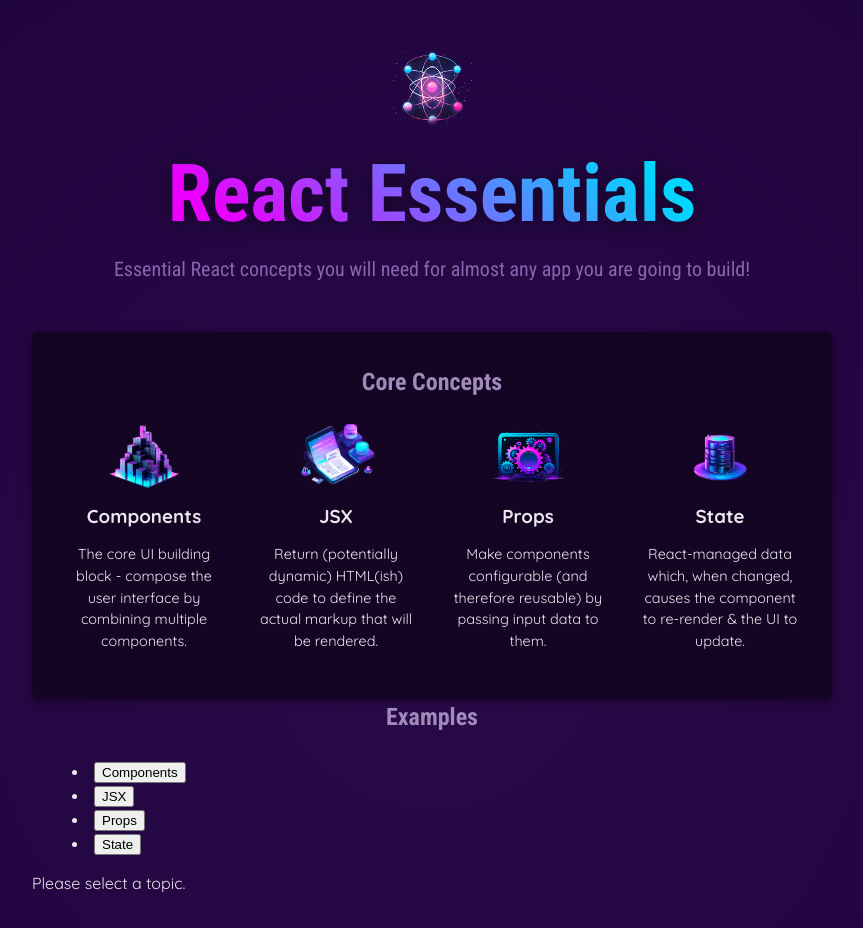
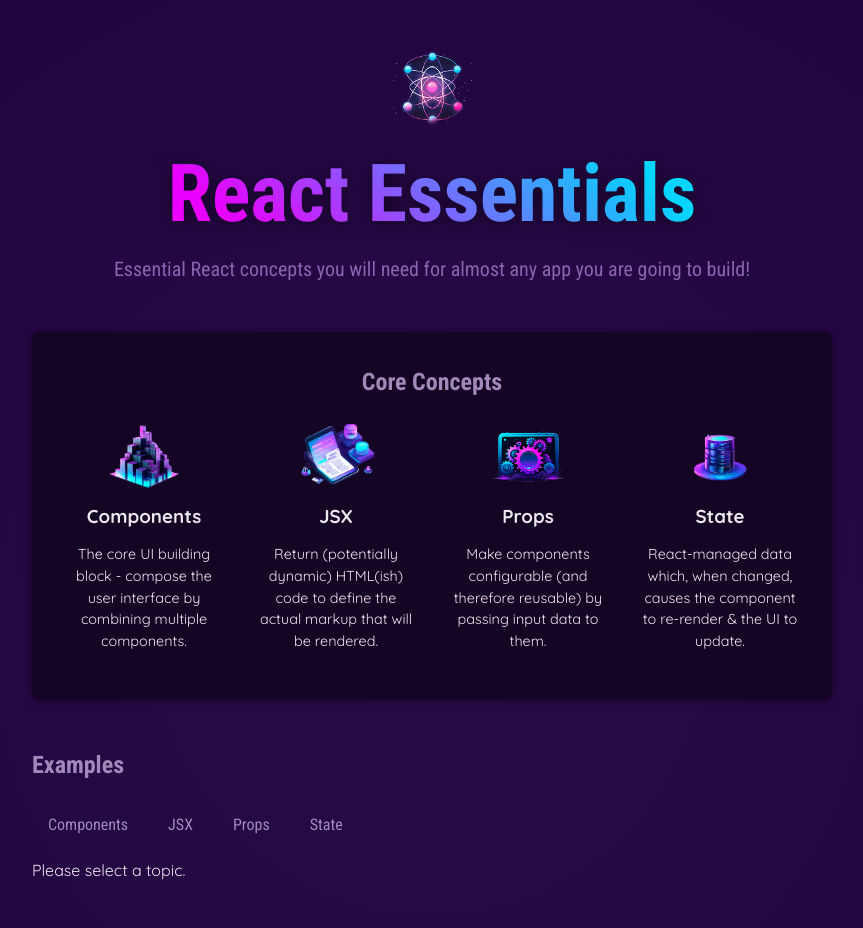
Before and after one commit to drmayu7/react-train-project, a React (Vite) app: page / in a window 1280 px wide. Shown: the top 928 px of the page, without its empty margins (208-1071 px from the left). Built offline with nearby package versions, Linux system fonts and the light colour scheme.

Commit message:
forward props from built in component to custom component using ...props

```diff
--- a/src/components/Examples.jsx
+++ b/src/components/Examples.jsx
@@ -31,13 +31,13 @@
         <Section title="Examples" id="examples">
             <menu>
                 <TabButton isSelected={selectedTopic === "components"}
-                           onSelect={() => handleSelect('components')}>Components</TabButton>
+                           onClick={() => handleSelect('components')}>Components</TabButton>
                 <TabButton isSelected={selectedTopic === "jsx"}
-                           onSelect={() => handleSelect('jsx')}>JSX</TabButton>
+                           onClick={() => handleSelect('jsx')}>JSX</TabButton>
                 <TabButton isSelected={selectedTopic === "props"}
-                           onSelect={() => handleSelect('props')}>Props</TabButton>
+                           onClick={() => handleSelect('props')}>Props</TabButton>
                 <TabButton isSelected={selectedTopic === "state"}
-                           onSelect={() => handleSelect('state')}>State</TabButton>
+                           onClick={() => handleSelect('state')}>State</TabButton>
             </menu>
             {tabContent}
         </Section>
--- a/src/components/Section.jsx
+++ b/src/components/Section.jsx
@@ -1,6 +1,6 @@
-export default function ({title, children}) {
+export default function ({title, children,...props}) { //...props is a rest parameter that collects all the remaining props in an object(id,className,style,etc)
     return (
-        <section>
+        <section {...props}>
             <h2>{title}</h2>
             {children}
         </section>
--- a/src/components/TabButton.jsx
+++ b/src/components/TabButton.jsx
@@ -2,10 +2,10 @@
 //     return <li><button>{props.children}</button></li>; // children is a special prop that contains the content between the opening and closing tags of the component
 // }
 
-export default function TabButton({children,onSelect,isSelected}) {
+export default function TabButton({children,isSelected,...props}) {
     return (
         <li>
-            <button className={isSelected ? 'active' : undefined} onClick={onSelect}>{children}</button>
+            <button className={isSelected ? 'active' : undefined} {...props}>{children}</button>
         </li>
     );
 }
```
